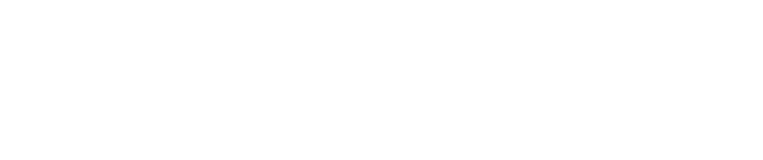
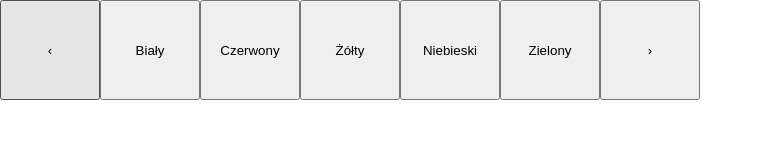
Before and after one commit to jurek2006/jsBtnSlider, a plain HTML site: page index.html in a window 1280 px wide. Shown: the whole page, without its empty margins (0-763 px from the left). Drawn offline with Linux system fonts and the light colour scheme.

Commit message:
Generowanie przycisków na podstawie tablicy przekazanych parametrów, dodanie callbacka do każdego z przycisków (z osobna) na podstawie listy parametrów, dodanie początkowej struktury slidera w html, bardzo wstępne ostylowanie przycisków - z wielkościami "na sztywno" i użyciem flexbox (na razie bez fallback)

```diff
--- a/JsBtnSlider.js
+++ b/JsBtnSlider.js
@@ -1,7 +1,66 @@
 class JsBtnSlider{
-    constructor(){
+    constructor(sliderInpElements){
+        this.DOM = this.setDomSelectors(); //pole DOM - zawierające selektory elementów
 
+        // selekcja obiektu slidera:
+        this.slider = document.querySelector(this.DOM.slider);
+
+        // lista ul zawierająca elementy (buttony) slidera:
+        this.sliderElementsUl = document.querySelector(this.DOM.sliderElementsUl);
+
+        this.generateSlider(sliderInpElements);
+    }
+
+    // metoda ustawiająca selektory elementów
+    setDomSelectors(){
+
+        return {
+            // konfiguracja - selektory elementów
+            slider: '#jsBtnSlider', //selektor całego kontenera slidera
+            sliderElementsUl: '.jsBtnSlider__contentUl', //lista zawierająca elementy slidera
+            btn: '.jsBtnSlider__btn',//każdy przycisk w sliderze
+            contentBtn: '.jsBtnSlider__btn--content',//przycisk content (zawartości) w sliderze (tzw. content - nie dotyczy przycisków tzw funkcyjnych jak next i previous)
+        };
+    }
+
+    generateSlider(sliderInpElements){
+    // metoda generująca zawartość slidera (na podstawie sliderInpElements) w liście sliderElementsUl
+
+        // iteracja po wszystkich zdefiniowanych buttonach do dodania i tworzenie li, a w nim buttona
+        sliderInpElements.forEach( elem => {
+            const newLi = document.createElement("li");
+
+            const newSliderElem = document.createElement("button");
+            newSliderElem.innerText = elem.btnContent; //treść buttona pobierana z pola btnContent
+
+            // dodanie klas przyciskowi
+            newSliderElem.classList.add('jsBtnSlider__btn'); //POPRAWIĆ! - na razie nadanie klasy "z ręki"
+            newSliderElem.classList.add('jsBtnSlider__btn--content'); //POPRAWIĆ! - na razie nadanie klasy "z ręki"
+
+            //dodanie obsługi kliknięcia w przycisk
+            newSliderElem.addEventListener('click', elem.btnCallback);
+
+            this.sliderElementsUl.appendChild(newLi).appendChild(newSliderElem);
+        });
     }
 }
 
-const jsBtnSlider = new JsBtnSlider();
+const jsBtnSlider = new JsBtnSlider(
+    [   //tablica przycisków generowanych przez slider
+        {   btnContent: 'Biały', //treść przycisku
+            btnCallback: () => console.log('Biały') //akcja wykonywana na kliknięcie w przycisk
+        },
+        {   btnContent: 'Czerwony',
+            btnCallback: () => console.log('Czerwony')
+        },
+        {   btnContent: 'Żółty',
+            btnCallback: () => console.log('Żółty')
+        },
+        {   btnContent: 'Niebieski',
+            // btnCallback: ''
+        },
+        {   btnContent: 'Zielony',
+            // btnCallback: ''
+        },
+    ]
+);
--- a/index.html
+++ b/index.html
@@ -8,7 +8,26 @@
     <link rel="stylesheet" href="jsBtnSlider.css">
 </head>
 <body>
-    <div id="jsBtnSlider" class="jsBtnSlider jsBtnSlider--initHidden">js</div>
+    <div id="jsBtnSlider" class="jsBtnSlider jsBtnSlider--initHidden">
+
+        <!-- przycisk "w lewo" - przesuwa elementy w lewo -->
+        <button class="jsBtnSlider__btn jsBtnSlider__btn--ctrl jsBtnSlider__btn--prev" alt="Previous">&lsaquo;</button>
+
+        <div class="jsBtnSlider__visible">
+        <!-- widoczny kontener slidera -->
+            <ul class="jsBtnSlider__contentUl">
+                <!-- przyciski slidera generowane za pomocą JsBtnSlider (na liście) -->
+                    <!-- struktura generowanych elementów:
+                    <li>
+                        <button class="jsBtnSlider__btn jsBtnSlider__btn--content"></button>
+                    </li>
+                     -->
+            </ul>
+        </div>
+
+        <!-- przycisk "w prawo" - przesuwa elementy w prawo -->
+        <button class="jsBtnSlider__btn jsBtnSlider__btn--ctrl jsBtnSlider__btn--next" alt="Next">&rsaquo;</button>
+    </div>
 
     <script src="JsBtnSlider.js"></script>
 </body>
--- a/jsBtnSlider.css
+++ b/jsBtnSlider.css
@@ -1,12 +1,31 @@
-#jsBtnSlider{
-
+*{
+    margin: 0;
+    padding: 0;
 }
 
-.jsBtnSlider{
-
+#jsBtnSlider{
+    display: flex;
 }
 
 .jsBtnSlider--initHidden{
     /* ukrycie slidera na start */
-    display: none;
+    /* display: none; */
 }
+
+.jsBtnSlider__visible{
+    height: 100px;
+    overflow: hidden;
+}
+
+.jsBtnSlider__contentUl{
+    list-style: none;
+    display: flex;
+}
+
+.jsBtnSlider__contentUl li{
+}
+
+.jsBtnSlider__btn{
+    width: 100px;
+    height: 100px;
+}
```
